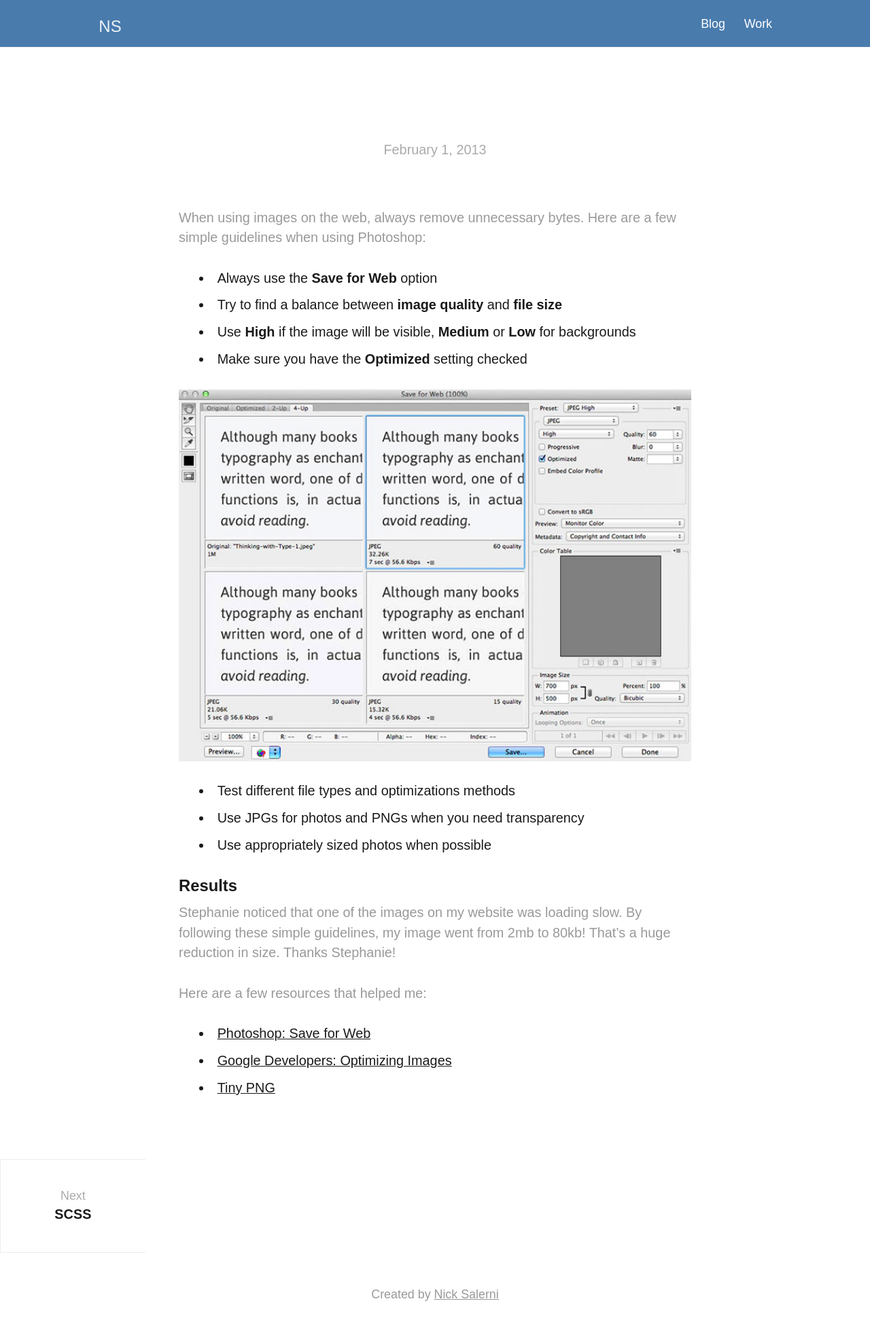
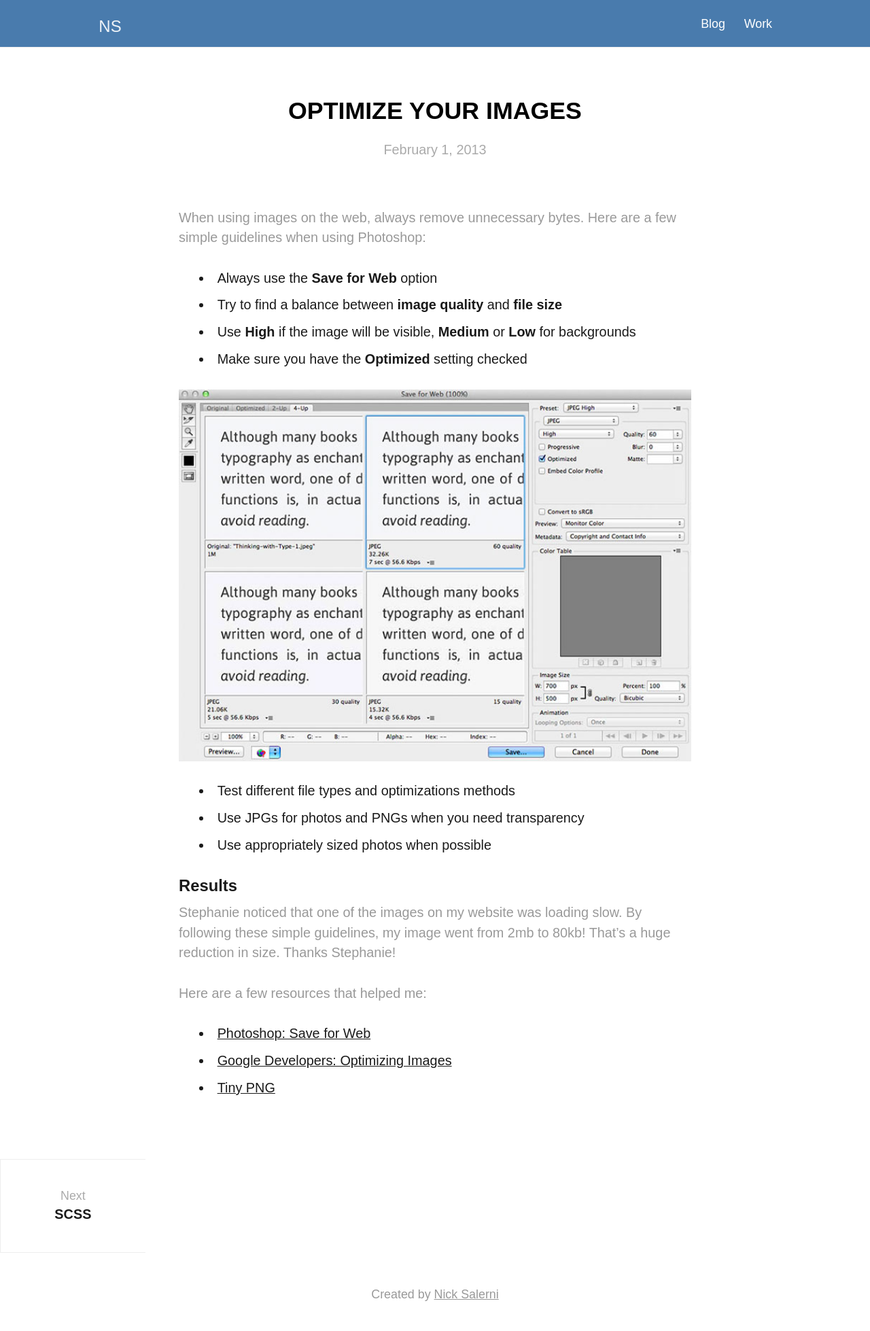
Before and after one commit to nsalerni/nsalerni.github.io, a Jekyll site: the page built from _posts/2013-02-01-optimize-your-images.md, in a window 1280 px wide. Shown: the whole page at 68% size. Built offline with Jekyll 4.4.1, drawn with Linux system fonts in a browser that asks for light colours; Markdown is read by kramdown in place of the engine named in the settings.

Commit message:
Updated Blog Post Title

```diff
--- a/_includes/head.html
+++ b/_includes/head.html
@@ -30,7 +30,10 @@
       background-color: white;
     }
 
-    .post-header__title { margin-bottom: .5rem; }
+    .post-header__title {
+        margin-bottom: .5rem;
+        color: black;
+    }
 
     .post-header__date,
     .post-header__tags {
```
